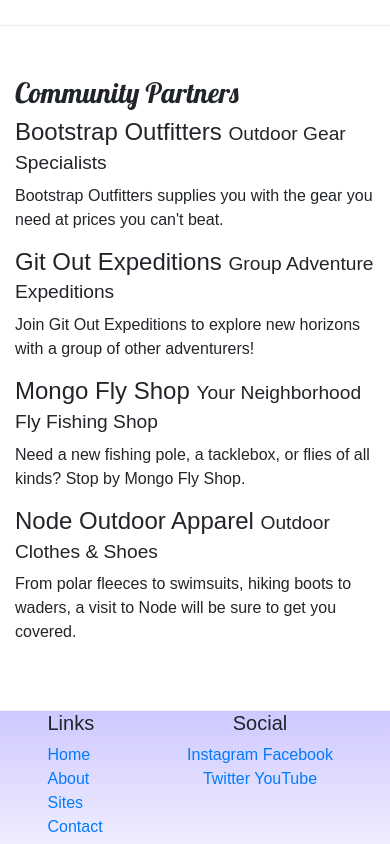
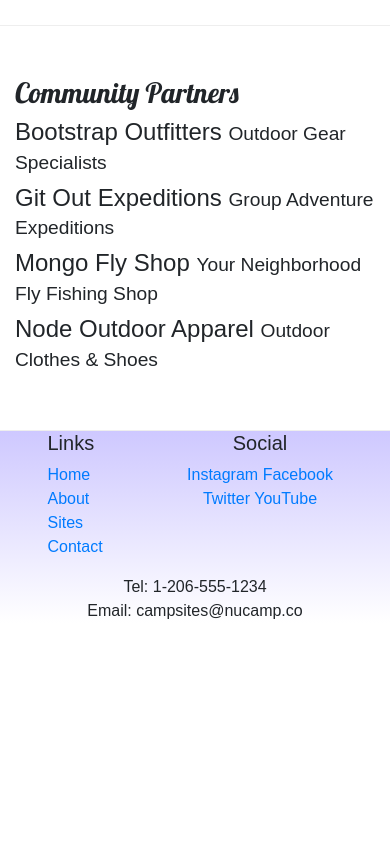
Before and after one commit to apontc/novocampsite, a website: page about.html in a window 390 px wide. Shown: the part 638-1482 px from the top of the page. After the commit the page ends 1261 px from the top, so only its background shows below. Drawn offline with nearby package versions, Linux system fonts and the light colour scheme.

Commit message:
responsive display none paragraph text about

```diff
--- a/about.html
+++ b/about.html
@@ -32,7 +32,7 @@
     <div class="container">
         <div class="row">
             <div class="col-sm-12">
-               <h2>About Us</h2>
+               <h2>About Us </h2>
                <hr />
             </div>
 
@@ -50,13 +50,13 @@
             <div class="col">
                 <h3>Community Partners</h3>
                 <h4>Bootstrap Outfitters <small>Outdoor Gear Specialists</small></h4>
-                <p>Bootstrap Outfitters supplies you with the gear you need at prices you can't beat.</p>
+                <p class="d-none d-sm-block">Bootstrap Outfitters supplies you with the gear you need at prices you can't beat.</p>
                 <h4>Git Out Expeditions <small>Group Adventure Expeditions</small></h4>
-                <p>Join Git Out Expeditions to explore new horizons with a group of other adventurers!</p>
+                <p class="d-none d-sm-block">Join Git Out Expeditions to explore new horizons with a group of other adventurers!</p>
                 <h4>Mongo Fly Shop <small>Your Neighborhood Fly Fishing Shop</small></h4>
-                <p>Need a new fishing pole, a tacklebox, or flies of all kinds? Stop by Mongo Fly Shop.</p>
+                <p class="d-none d-sm-block">Need a new fishing pole, a tacklebox, or flies of all kinds? Stop by Mongo Fly Shop.</p>
                 <h4>Node Outdoor Apparel <small>Outdoor Clothes & Shoes</small></h4>
-                <p>From polar fleeces to swimsuits, hiking boots to waders, a visit to Node will be sure to get you covered.</p>
+                <p class="d-none d-sm-block">From polar fleeces to swimsuits, hiking boots to waders, a visit to Node will be sure to get you covered.</p>
             </div>
         </div>
     </div>
```
Also changed, not shown: index.html (+4 -4 lines).
